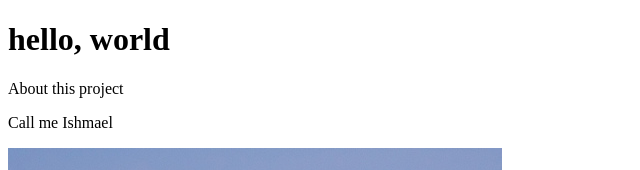
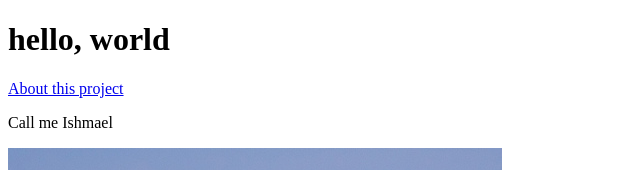
Before and after one commit to keisp427/website, a plain HTML site: page index.html in a window 1280 px wide. Shown: the top 170 px of the page, without its empty margins (0-640 px from the left). Drawn offline with Linux system fonts and the light colour scheme.

Commit message:
Add a link to the About page

```diff
--- a/index.html
+++ b/index.html
@@ -5,7 +5,7 @@
   </head>
   <body>
     <h1>hello, world</h1>
-    <a <href="about.html">About this project</a>
+    <a href="about.html">About this project</a>
     </hgroup>
     <p>Call me Ishmael</p>
     <img src="images/breaching_whale.jpg">
```
